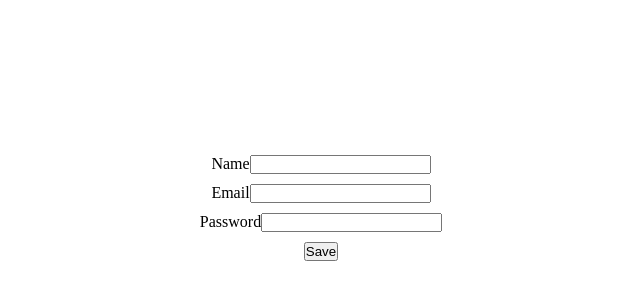
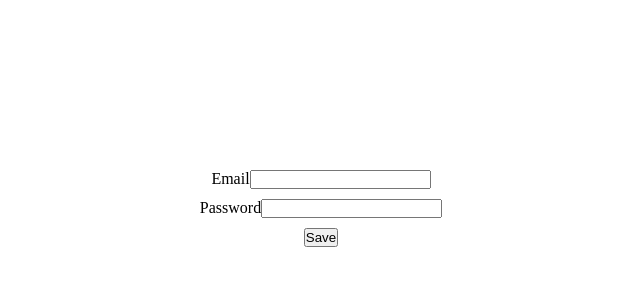
Before and after one commit to prs-dev/shopx, a React (Vite) app in the folder frontend/: page / in a window 1280 px wide. Shown: the part 192-492 px from the top of the page, without its empty margins (319-959 px from the left). Built offline with nearby package versions, Linux system fonts and the light colour scheme.

Commit message:
login page created and linked to backend

```diff
--- a/frontend/src/App.jsx
+++ b/frontend/src/App.jsx
@@ -1,9 +1,11 @@
+import Login from './pages/Login'
 import Register from './pages/Register'
 
 const App = () => {
   return (
     <div>
-      <Register />
+      {/* <Register /> */}
+      <Login />
     </div>
   )
 }
--- a/frontend/src/pages/Login.jsx
+++ b/frontend/src/pages/Login.jsx
@@ -1,8 +1,68 @@
-import React from 'react'
+import {useState} from 'react'
 
 const Login = () => {
+  const [state, setState] = useState({
+    name: "",
+    email: "",
+    password: ''
+  })
+
+  const [success, setSuccess] = useState('')
+
+  const [error, setError] = useState("")
+
+  const handleChange = e => setState(prev => ({...prev, [e.target.name]: e.target.value}))
+
+  const handleSubmit = async e => {
+    e.preventDefault()
+    setError('')
+    try {
+      const res = await fetch("/api/login", {
+        method: "POST",
+        body: JSON.stringify(state),
+        headers: {
+          'content-type': "application/json"
+        }
+      })
+      if(!res.ok) {
+        const errorMsg = await res.text()
+        setError(JSON.parse(errorMsg)?.msg)
+        return
+      }
+      const data = await res.json()
+      console.log("ok", data)
+      setSuccess(data?.msg)
+      // console.log("response", await res.text())
+    } catch (error) {
+      console.log("error in login user", error)
+    }
+  }
+
+  console.log("state", state, error)
+
   return (
-    <div>Login</div>
+    <form onSubmit={handleSubmit} style={{
+      display: "flex",
+      flexDirection: "column",
+      alignItems: "center",
+      justifyContent: "center",
+      height: "100vh",
+      gap: "10px"
+    }}>
+      <div>
+        <label htmlFor="">Email</label>
+        <input type="email" name="email" onChange={handleChange}/>
+      </div>
+      <div>
+        <label htmlFor="">Password</label>
+        <input type="password" name="password" onChange={handleChange}/>
+      </div>
+      <div>
+        <button>Save</button>
+      </div>
+      {error && <p style={{color: "red"}}>{error}</p>}
+      {success && <p style={{color: "green"}}>{success}</p>}
+    </form>
   )
 }
 
--- a/frontend/src/pages/Register.jsx
+++ b/frontend/src/pages/Register.jsx
@@ -7,10 +7,15 @@ const Register = () => {
     password: ''
   })
 
+  const [success, setSuccess] = useState('')
+
+  const [error, setError] = useState("")
+
   const handleChange = e => setState(prev => ({...prev, [e.target.name]: e.target.value}))
 
   const handleSubmit = async e => {
     e.preventDefault()
+    setError('')
     try {
       const res = await fetch("/api/register", {
         method: "POST",
@@ -20,18 +25,20 @@ const Register = () => {
         }
       })
       if(!res.ok) {
-        console.log("error occured", await res.text())
+        const errorMsg = await res.text()
+        setError(JSON.parse(errorMsg)?.msg)
         return
       }
       const data = await res.json()
       console.log("ok", data)
+      setSuccess(data?.msg)
       // console.log("response", await res.text())
     } catch (error) {
       console.log("error in registering user", error)
     }
   }
 
-  console.log("state", state)
+  console.log("state", state, error)
 
   return (
     <form onSubmit={handleSubmit} style={{
@@ -57,6 +64,8 @@ const Register = () => {
       <div>
         <button>Save</button>
       </div>
+      {error && <p style={{color: "red"}}>{error}</p>}
+      {success && <p style={{color: "green"}}>{success}</p>}
     </form>
   )
 }
```
